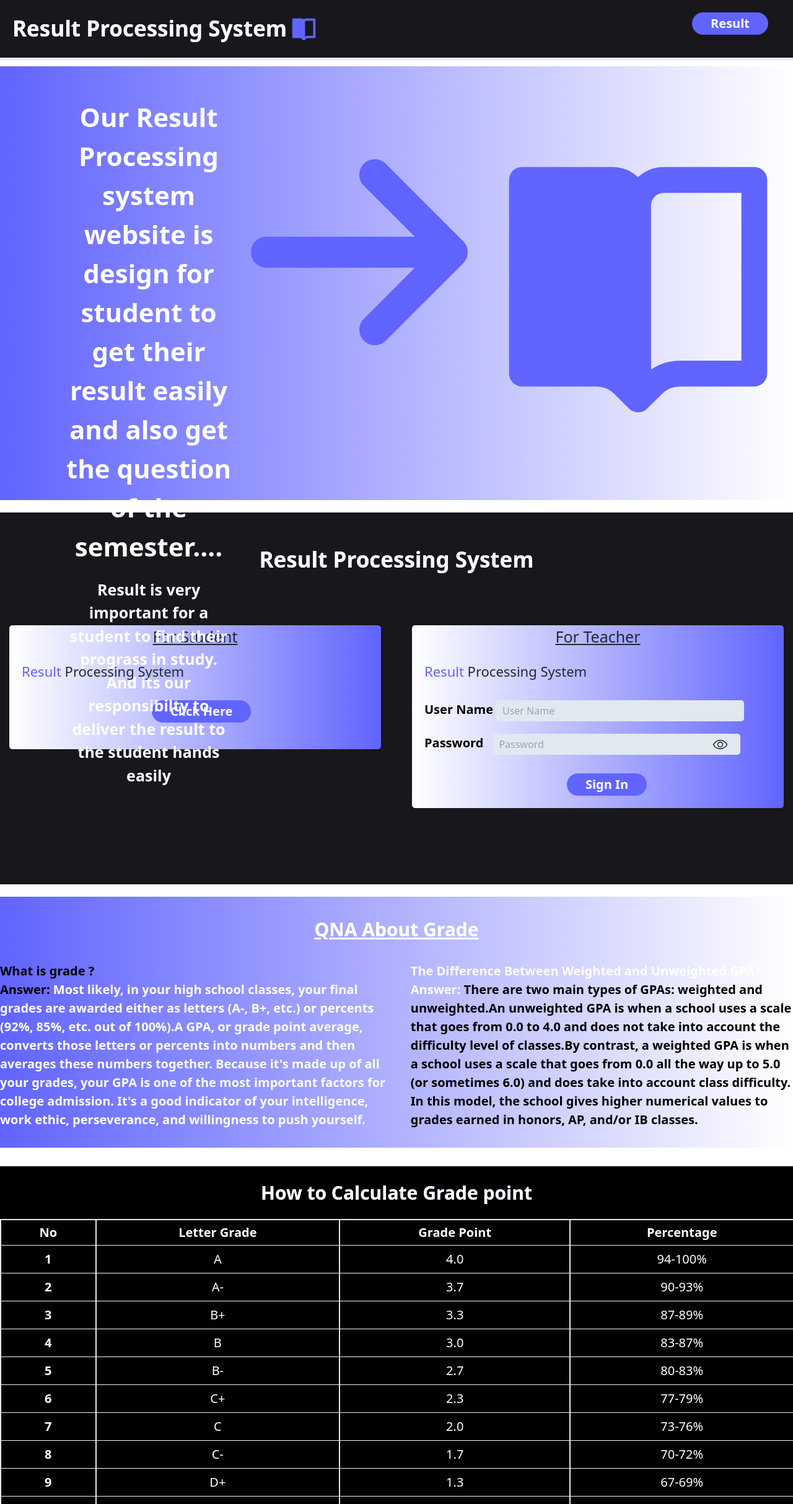
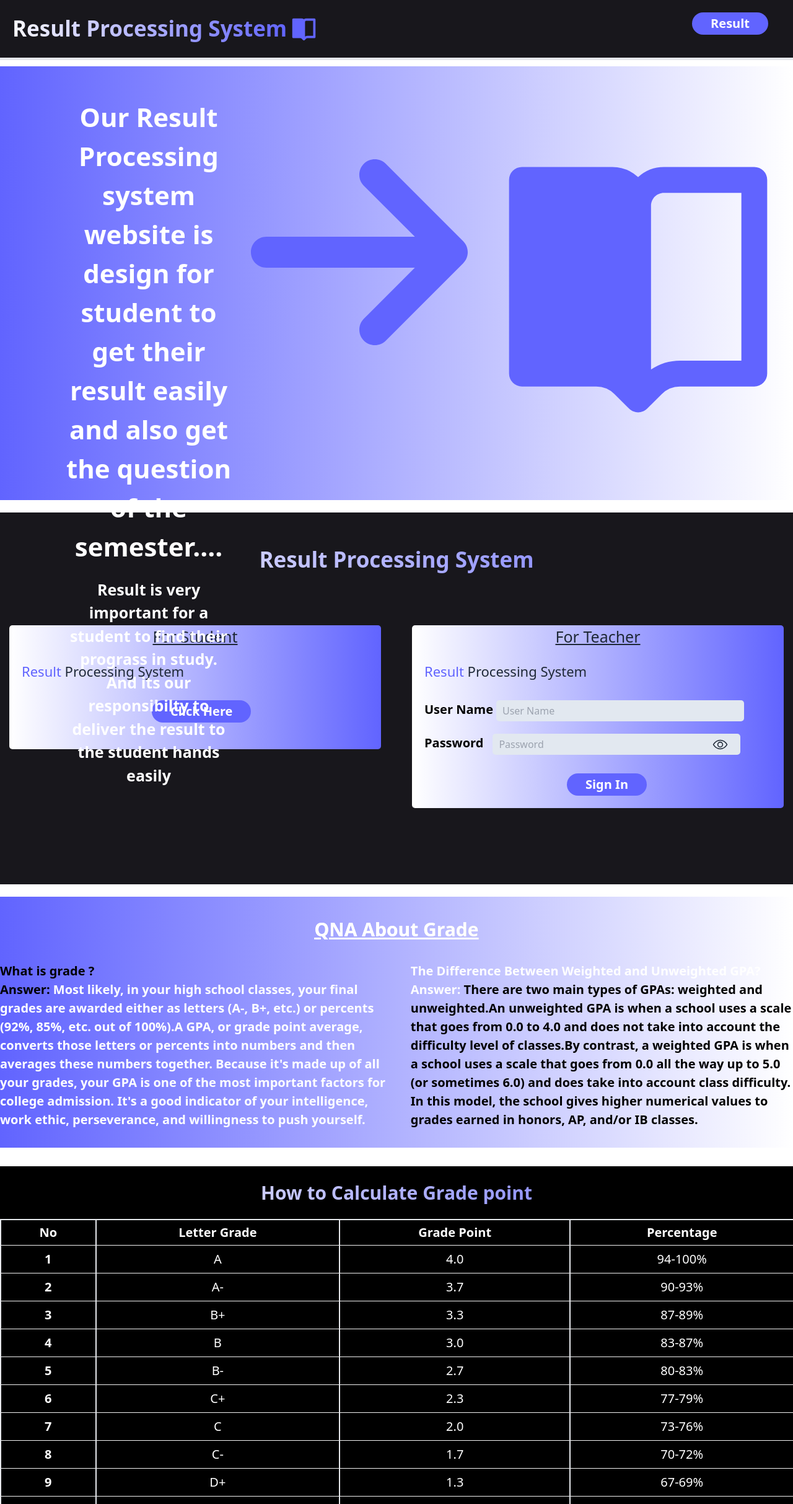
Before and after one commit to Zisan05/Result-Processing-System, a React (Vite) app: page / in a window 1280 px wide. Shown: the top 2427 px of the page at 62% size. Built offline with nearby package versions, Linux system fonts and the light colour scheme.

Commit message:
Create some new sectionm and update design

```diff
--- a/src/Components/Banner/Banner.jsx
+++ b/src/Components/Banner/Banner.jsx
@@ -147,7 +147,7 @@ e.target.reset();
 
     return (
         <div className="background md:h-[600px] mt-[20px]">
-            <h1 className="text-[35px] text-white bg-gradient-to-r from-white to-[#6164FF] text-transparent bg-clip-text font-semibold text-center pt-[50px]">Result Processing System </h1>
+            <h1 className="text-[35px] text-purple bg-gradient-to-r from-white to-[#6164FF] text-transparent bg-clip-text font-semibold text-center pt-[50px]">Result Processing System </h1>
 
             <div className="flex flex-col md:flex-row mt-[80px] gap-[10px] md:gap-[20px] lg:gap-[50px]  justify-center pb-[30px]  ">
                 {/* for Student */}
--- a/src/Components/GradeSystem/GradeSystem.jsx
+++ b/src/Components/GradeSystem/GradeSystem.jsx
@@ -3,7 +3,7 @@
 const GradeSystem = () => {
     return (
         <div className="bg-black mt-[30px] pt-[20px] pb-[40px]">
-            <h1 className="text-[30px] text-center font-bold text-white bg-gradient-to-r from-white to-[#6164FF] text-transparent bg-clip-text">How to Calculate Grade point</h1>
+            <h1 className="text-[30px] text-center font-bold text-purple bg-gradient-to-r from-white to-[#6164FF] text-transparent bg-clip-text">How to Calculate Grade point</h1>
 
             <div className="overflow-x-auto mt-[20px]">
   <table className="table">
--- a/src/Components/NavBar/NavBar.jsx
+++ b/src/Components/NavBar/NavBar.jsx
@@ -5,7 +5,7 @@ const NavBar = () => {
     return (
         <div className="background py-[20px] flex flex-row md:flex-row justify-between border-b-4">
             <div className="flex items-center gap-[5px]">
-            <h1 className="text-[18px] md:text-[35px] text-white bg-gradient-to-r from-white to-[#6164FF] text-transparent bg-clip-text md:pl-[20px] font-bold"><span className="">Result</span> Processing System</h1>
+            <h1 className="text-[18px] md:text-[35px] text-purple bg-gradient-to-r from-white to-[#6164FF] text-transparent bg-clip-text md:pl-[20px] font-bold"><span className="">Result</span> Processing System</h1>
             <BiSolidBookOpen className="purple text-[30px] md:text-[45px]"></BiSolidBookOpen>
             </div>
             <Link to={"/dashboard/gpa"}>
```
